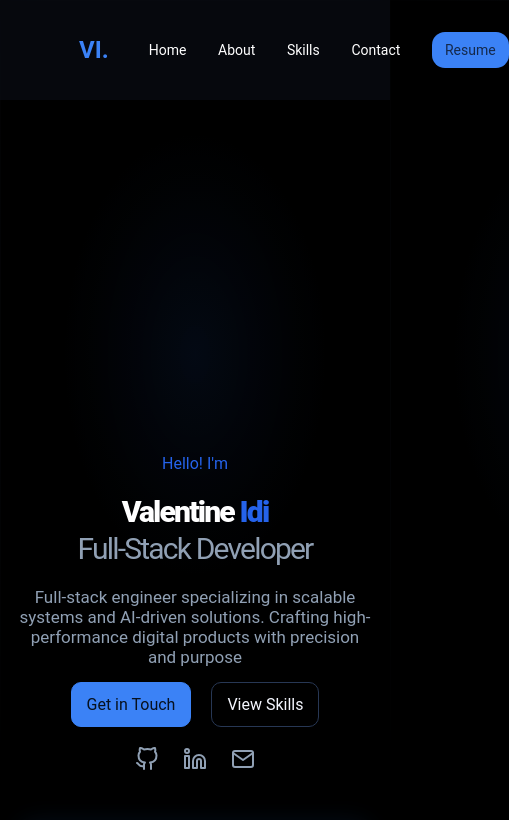
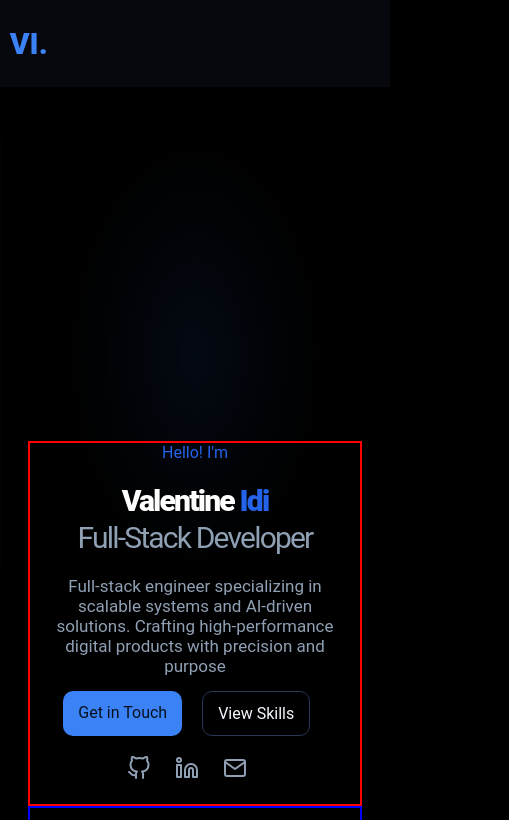
Before and after one commit to valentine-idi/portfolio, a React app: page / in a window 390 px wide. Shown: the top 820 px of the page, 509 px wide, since content can reach past the window. Built offline with nearby package versions, Linux system fonts and the light colour scheme; the HTML template or start-up script is replaced by a standard one.

Commit message:
added menu for small screens

```diff
--- a/src/components/about/About.tsx
+++ b/src/components/about/About.tsx
@@ -5,7 +5,7 @@ import styles from "./About.module.scss";
 
 const About = () => {
   return (
-    <div className={styles.container}>
+    <div className={styles.container} id="about">
       <div className={styles.header}>About Me</div>
       <div className={styles.summary}>
         A chronological journey through my professional career
--- a/src/components/developer/index.ts
+++ b/src/components/developer/index.ts
@@ -0,0 +1 @@
+export { default as DeveloperCard } from "./DeveloperCard";
--- a/src/components/footer/Footer.module.scss
+++ b/src/components/footer/Footer.module.scss
@@ -20,8 +20,8 @@
     }
 
     .body {
-      width: 360px;
-
+      width: 100%;
+      max-width: 430px;
       color: #9aa8c0;
       font-size: 16px;
       font-weight: 400;
@@ -72,7 +72,6 @@
       width: 90%;
 
       .body {
-        width: 430px;
         text-align: center;
         margin: 0 auto;
       }
--- a/src/components/footer/Footer.tsx
+++ b/src/components/footer/Footer.tsx
@@ -1,4 +1,4 @@
-import IconLinks from "../iconLinks";
+import IconLinks from "../IconLinks";
 import styles from "./Footer.module.scss";
 
 const Footer = () => {
--- a/src/components/getInTouch/GetInTouch.tsx
+++ b/src/components/getInTouch/GetInTouch.tsx
@@ -1,7 +1,7 @@
 import { type IconType } from "react-icons";
 import { MdOutlineMail, MdOutlineLocationOn } from "react-icons/md";
 import { RiPhoneLine } from "react-icons/ri";
-import IconLinks from "../iconLinks";
+import IconLinks from "../IconLinks";
 import { contacts } from "../../data/resources.json";
 import styles from "./GetInTouch.module.scss";
 
@@ -13,7 +13,7 @@ const GetInTouch = () => {
   };
 
   return (
-    <div className={styles.container}>
+    <div className={styles.container} id="contact">
       <div className={styles.mainHeader}>Get in touch</div>
       <div className={styles.description}>
         Have a question or want to work together? Feel free to drop me a
--- a/src/components/home/Home.module.scss
+++ b/src/components/home/Home.module.scss
@@ -5,14 +5,15 @@
   display: flex;
   justify-content: space-between;
   align-items: center;
-  padding: 542px 0;
+  padding: 546px 0;
   gap: 30px;
-  width: 95%;
+  width: 90%;
   max-width: 1000px;
   margin: 0 auto;
 
   .left {
     flex-basis: 60%;
+    border: 2px solid red;
 
     .greeting {
       color: $navbar-hover-colour-stronger;
@@ -46,11 +47,13 @@
     .description {
       color: $text-colour-darker;
       padding-top: 25px;
-
       font-size: 17px;
+      width: 90%;
+      margin: 0 auto;
     }
 
     .socials {
+      width: 95%;
       padding-top: 15px;
       display: flex;
       justify-content: space-between;
@@ -68,7 +71,6 @@
           text-align: center;
 
           &:first-child {
-            border: 1px solid #3b82f6;
             background: #3b82f6;
             color: #07111f;
           }
@@ -102,6 +104,7 @@
 
   .right {
     flex-basis: 40%;
+    border: 2px solid blue;
     img {
       width: 100%;
       border-radius: 30px;
@@ -115,7 +118,7 @@
   }
 }
 
-@media (max-width: 900px) {
+@media (max-width: 940px) {
   .container {
     display: block;
     padding: 410px 0;
@@ -128,7 +131,7 @@
     }
 
     .right {
-      padding-top: 26px;
+      padding-top: 36px;
     }
   }
 }
--- a/src/components/home/Home.tsx
+++ b/src/components/home/Home.tsx
@@ -4,7 +4,7 @@ import styles from "./Home.module.scss";
 
 const Home = () => {
   return (
-    <div className={styles.container}>
+    <div className={styles.container} id="home">
       <div className={styles.left}>
         <div className={styles.greeting}>Hello! I'm</div>
 
--- a/src/components/navbar/NavBar.module.scss
+++ b/src/components/navbar/NavBar.module.scss
@@ -2,39 +2,53 @@
 @use "../../styles/abstracts/mixins" as *;
 
 .container {
+  position: relative;
+  .navBig {
     background: $navBar-background-colour;
     width: 100%;
-  font-size: 14px;
-
-  padding: 18px 0;
 
     .navWrapper {
-    @include displayFlex;
+      width: 80%;
       margin: 0 auto;
-    width: 80%;
       max-width: $max-width;
+      display: flex;
+      justify-content: space-between;
+      align-items: center;
 
       .navList {
-      @include displayFlex;
+        display: flex;
+        justify-content: flex-end;
+        align-items: center;
+        gap: 30px;
         list-style: none;
-
+        padding: 26px 0;
         .navLogo {
-        font-size: 24px;
+          font-size: 30px !important;
           color: $navbar-hover-colour-strong;
-        font-weight: bold;
+          font-weight: 800;
         }
 
         .navItem {
           cursor: pointer;
-
-        &:not(:last-child):hover {
+          font-size: 16px;
+          § &:not(:last-child):hover {
             color: $navbar-hover-colour;
             transition: all 0.3s ease-in-out;
+          }
+
+          a {
+            text-decoration: none;
+            &:visited {
+              color: #fff;
+            }
           }
         }
       }
 
       .left {
+        display: flex;
+        justify-content: flex-start;
+
         .navList {
         }
       }
@@ -47,9 +61,83 @@
             background: $navbar-hover-colour-strong;
             color: $navBar-background-colour;
             padding: 10px 13px;
-          border-radius: 13px;
+            border-radius: 10px;
+          }
+
+          .navIcon {
+            font-size: 24px;
+            display: none;
           }
         }
       }
     }
   }
+
+  .navSmall {
+    background: $navBar-background-colour;
+    opacity: 0;
+    max-height: 0;
+    transform: translateY(-10px);
+    overflow: hidden;
+
+    transition:
+      max-height 0.5s ease,
+      opacity 0.5s ease,
+      transform 0.5s ease;
+
+    &.showMenu {
+      opacity: 1;
+      transform: translateY(0);
+      max-height: 100%;
+    }
+
+    .navList {
+      text-align: center;
+
+      .navItem {
+        padding: 16px 0;
+
+        &:first-child {
+          padding-top: 0;
+        }
+
+        a {
+          text-decoration: none;
+          &:visited {
+            color: #fff;
+          }
+        }
+
+        &.navResume {
+          background: $navbar-hover-colour-strong;
+          color: $navBar-background-colour;
+          padding: 10px 13px;
+          border-radius: 10px;
+          width: 200px;
+          margin: 0 auto;
+        }
+      }
+    }
+  }
+}
+
+@media (max-width: 700px) {
+  .container {
+    .navBig {
+      .navWrapper {
+        width: 95%;
+        .right {
+          .navItem:not(:last-child) {
+            display: none;
+          }
+
+          .navList {
+            .navIcon {
+              display: block;
+            }
+          }
+        }
+      }
+    }
+  }
+}
--- a/src/components/navbar/NavBar.tsx
+++ b/src/components/navbar/NavBar.tsx
@@ -1,10 +1,33 @@
+import { useState } from "react";
+import { GiHamburgerMenu } from "react-icons/gi";
+import { MdClose } from "react-icons/md";
+import Icon from "../Icon";
 import styles from "./NavBar.module.scss";
 
-const links = ["Home", "About", "Skills", "Contact"];
+const links = [
+  {
+    name: "Home",
+    href: "#home",
+  },
+  {
+    name: "About",
+    href: "#about",
+  },
+  {
+    name: "Skills",
+    href: "#skills",
+  },
+  {
+    name: "Contact",
+    href: "#contact",
+  },
+];
 
 function NavBar() {
+  const [showSmallMenu, setShowSmallMenu] = useState(false);
   return (
-    <nav className={styles.container}>
+    <div className={styles.container}>
+      <nav className={styles.navBig}>
         <div className={styles.navWrapper}>
           <div className={styles.left}>
             <ul className={styles.navList}>
@@ -14,16 +37,43 @@ function NavBar() {
 
           <div className={styles.right}>
             <ul className={styles.navList}>
-            {links.map((link) => (
-              <li key={link} className={styles.navItem}>
-                {link}
+              {links.map(({ name, href }) => (
+                <li key={name} className={styles.navItem}>
+                  <a href={href}>{name}</a>
                 </li>
               ))}
-            <li className={`${styles.navItem} ${styles.navResume}`}>Resume</li>
+
+              <li className={`${styles.navItem} ${styles.navResume}`}>
+                Resume
+              </li>
+              <li
+                className={`${styles.navItem} ${styles.navBurger}`}
+                onClick={() => setShowSmallMenu(!showSmallMenu)}
+              >
+                <Icon
+                  className={styles.navIcon}
+                  icon={showSmallMenu ? MdClose : GiHamburgerMenu}
+                />
+              </li>
             </ul>
           </div>
         </div>
       </nav>
+
+      <nav
+        className={`${styles.navSmall} ${showSmallMenu ? styles.showMenu : ""}`}
+      >
+        <ul className={styles.navList}>
+          {links.map(({ name, href }) => (
+            <li key={name} className={styles.navItem}>
+              <a href={href}>{name}</a>
+            </li>
+          ))}
+
+          <li className={`${styles.navItem} ${styles.navResume}`}>Resume</li>
+        </ul>
+      </nav>
+    </div>
   );
 }
 
--- a/src/components/skills/Skills.tsx
+++ b/src/components/skills/Skills.tsx
@@ -22,7 +22,7 @@ const Skills = () => {
   };
 
   return (
-    <div className={styles.container}>
+    <div className={styles.container} id="skills">
       <div className={styles.header}>Skills</div>
       <div className={styles.description}>
         I've worked with a range of technologies in the web development world,
--- a/src/styles/abstracts/_mixins.scss
+++ b/src/styles/abstracts/_mixins.scss
@@ -1,9 +1,10 @@
 @use "./variables" as *;
 
-@mixin displayFlex {
+@mixin displayFlex($gap: 0) {
   display: flex;
   justify-content: space-between;
   align-items: center;
+  gap: $gap;
 }
 
 @mixin flex($gap: 20px) {
--- a/src/styles/base/_base.scss
+++ b/src/styles/base/_base.scss
@@ -12,7 +12,7 @@
 
 body {
   min-height: 100vh;
-  margin: 0;
+
   color: #fff;
   background-color: #000;
   font-family: "Roboto", sans-serif;
@@ -42,11 +42,21 @@ body {
   background-attachment: fixed;
 }
 
+html,
+body {
+  margin: 0;
+  padding: 0;
+  overflow-x: hidden;
+}
+
+html {
+  scroll-behavior: smooth;
+}
+
 *,
 *::before,
 *::after {
+  margin: 0;
+  padding: 0;
   box-sizing: border-box;
 }
-
-.social-icon {
-}
```
Lines whose indentation alone changed are shown as unchanged.
